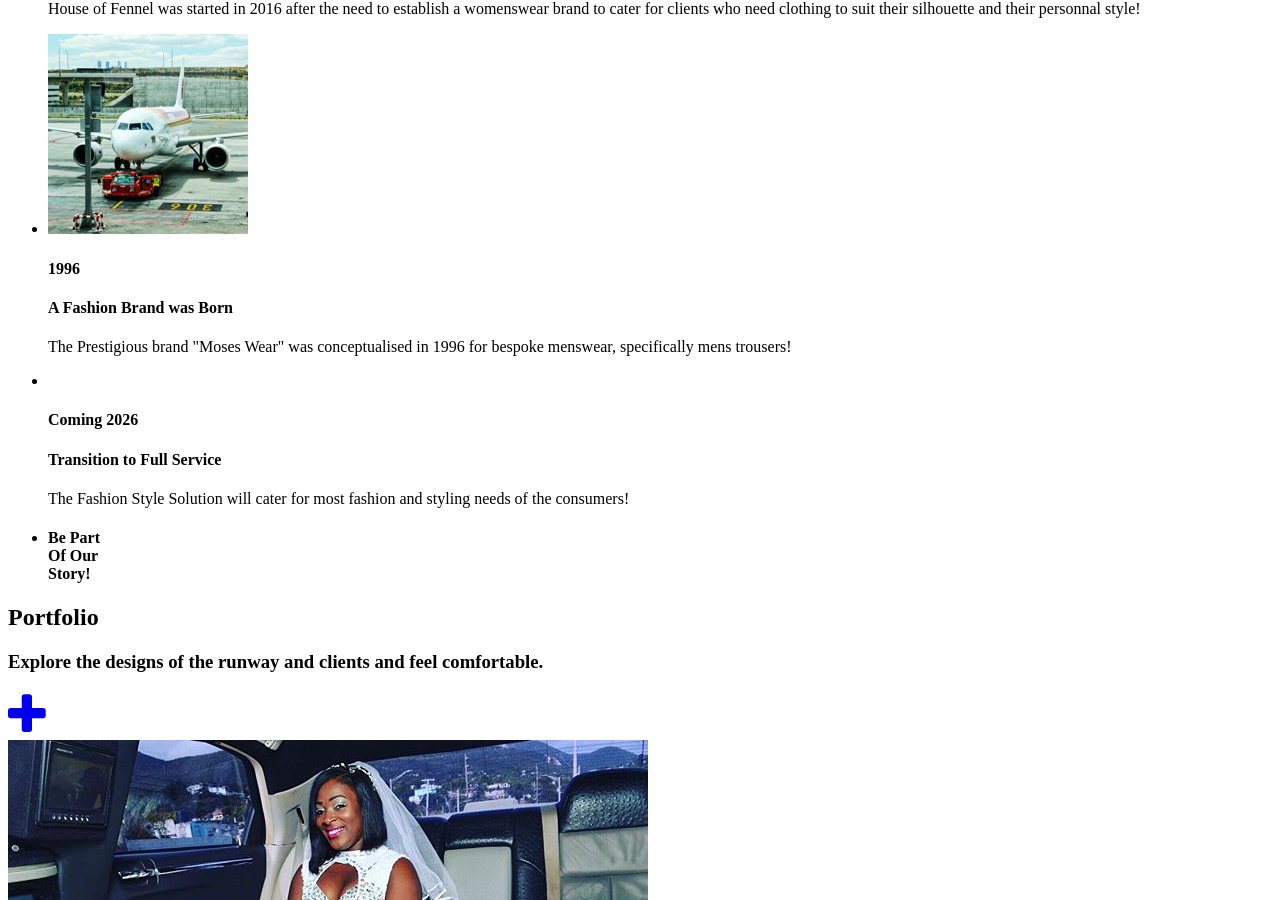
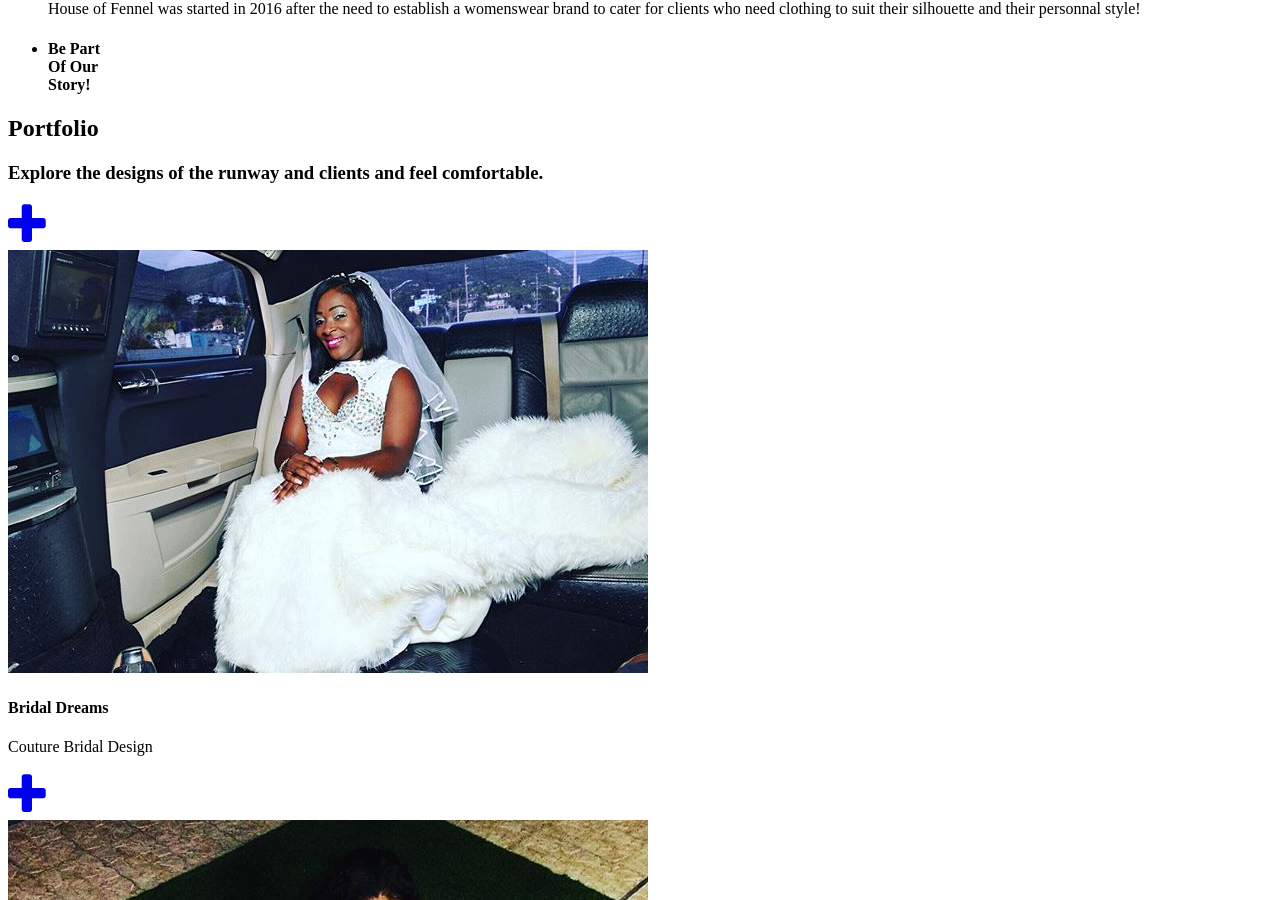
Before and after one commit to phpwebdevelope/phpwebdevelope.github.io, a Jekyll site: the page built from index.html, in a window 1280 px wide and 900 px high, scrolled down 616 px. Built offline with Jekyll 4.4.1, drawn with Linux system fonts in a browser that asks for light colours; some web fonts are replaced.

Commit message:
comment out the other timeline sections

```diff
--- a/_includes/about.html
+++ b/_includes/about.html
@@ -24,7 +24,7 @@
                                 </div>
                             </div>
                         </li>
-                        <li class="timeline-inverted">
+                        <!--<li class="timeline-inverted">
                             <div class="timeline-image">
                                 <img class="img-circle img-responsive" src="img/about/2.jpg" alt="">
                             </div>
@@ -51,7 +51,7 @@
                                     <p class="text-muted">The Fashion Style Solution will cater for most fashion and styling needs of the consumers!</p>
                                 </div>
                             </div>
-
+                       -->
                         <li class="timeline-inverted">
                             <div class="timeline-image">
                                 <h4>Be Part
```
